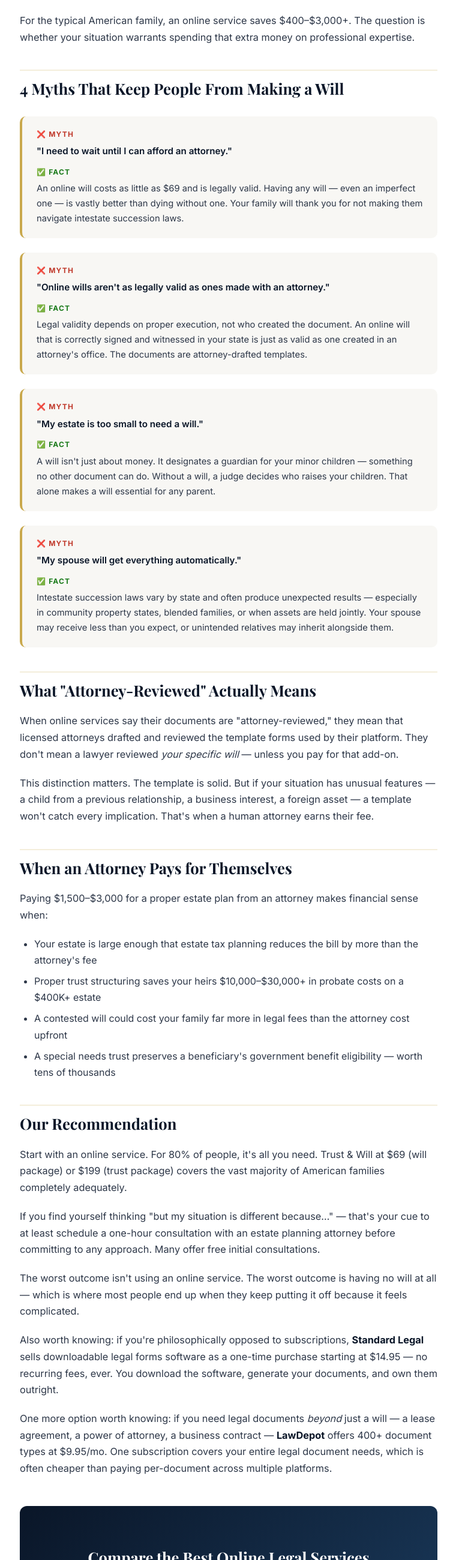
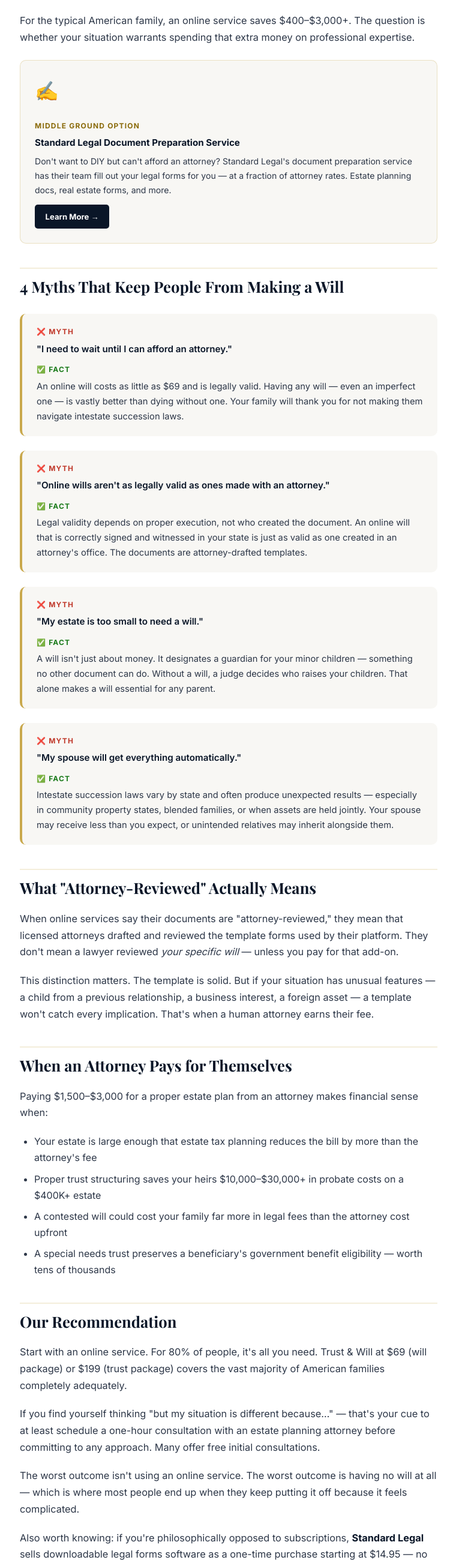
Before and after one commit to clawdbot5150-collab/Law-Trust, a plain HTML site: page blog/do-you-need-a-lawyer-to-write-a-will.html in a window 1280 px wide. Shown: the part 2386-4986 px from the top of the page at 60% size, without its empty margins (259-1019 px from the left). Drawn offline with nearby package versions, Linux system fonts and the light colour scheme.

Commit message:
feat: Standard Legal Document Prep affiliate link integrated
- Backend: standard-legal-docprep slug added to /go/ tracking
- Homepage: dual-button on Standard Legal card (DIY Software + Doc Prep)
- Do You Need a Lawyer: inline mention + dedicated middle-ground callout box
- Best Will Maker: paired buttons on Standard Legal card (DIY + Done-For-You)

```diff
--- a/blog/do-you-need-a-lawyer-to-write-a-will.html
+++ b/blog/do-you-need-a-lawyer-to-write-a-will.html
@@ -217,6 +217,16 @@
 
   <p>For the typical American family, an online service saves $400–$3,000+. The question is whether your situation warrants spending that extra money on professional expertise.</p>
 
+  <div style="background:#f8f7f4; border:1px solid rgba(201,168,76,0.3); border-radius:10px; padding:1.5rem; margin:1.5rem 0; display:flex; gap:1.25rem; align-items:flex-start; flex-wrap:wrap;">
+    <div style="font-size:2rem; flex-shrink:0;">✍️</div>
+    <div>
+      <p style="font-size:0.75rem; font-weight:800; text-transform:uppercase; letter-spacing:0.1em; color:#8a6a0a; margin-bottom:0.3rem;">Middle Ground Option</p>
+      <p style="font-size:0.95rem; font-weight:700; color:#0a1628; margin-bottom:0.4rem;">Standard Legal Document Preparation Service</p>
+      <p style="font-size:0.88rem; color:#2d3748; margin-bottom:0.75rem;">Don't want to DIY but can't afford an attorney? Standard Legal's document preparation service has their team fill out your legal forms for you — at a fraction of attorney rates. Estate planning docs, real estate forms, and more.</p>
+      <a href="/go/standard-legal-docprep/blog-lawyer-callout" target="_blank" rel="nofollow sponsored" style="display:inline-flex; align-items:center; gap:0.4rem; background:#0a1628; color:#fff; padding:0.55rem 1.1rem; border-radius:5px; font-size:0.82rem; font-weight:700; text-decoration:none;">Learn More →</a>
+    </div>
+  </div>
+
   <h2>4 Myths That Keep People From Making a Will</h2>
 
   <div class="myth-item">
@@ -271,7 +281,7 @@
 
   <p>The worst outcome isn't using an online service. The worst outcome is having no will at all — which is where most people end up when they keep putting it off because it feels complicated.</p>
 
-  <p>Also worth knowing: if you're philosophically opposed to subscriptions, <strong><a href="/go/standard-legal/blog-lawyer" style="color:#0a1628;">Standard Legal</a></strong> sells downloadable legal forms software as a one-time purchase starting at $14.95 — no recurring fees, ever. You download the software, generate your documents, and own them outright.</p>
+  <p>Also worth knowing: if you're philosophically opposed to subscriptions, <strong><a href="/go/standard-legal/blog-lawyer" style="color:#0a1628;">Standard Legal</a></strong> sells downloadable legal forms software as a one-time purchase starting at $14.95 — no recurring fees, ever. They also offer a <strong><a href="/go/standard-legal-docprep/blog-lawyer" style="color:#0a1628;">Document Preparation Service</a></strong> where their team fills out the forms for you — a genuine middle ground between full DIY and paying attorney rates.</p>
 
   <p>One more option worth knowing: if you need legal documents <em>beyond</em> just a will — a lease agreement, a power of attorney, a business contract — <strong><a href="/go/lawdepot/blog-lawyer" style="color:#0a1628;">LawDepot</a></strong> offers 400+ document types at $9.95/mo. One subscription covers your entire legal document needs, which is often cheaper than paying per-document across multiple platforms.</p>
 
```
Also changed, not shown: blog/best-online-will-maker-2026.html (+2 -1 lines), index.html (+5 -1 lines).
